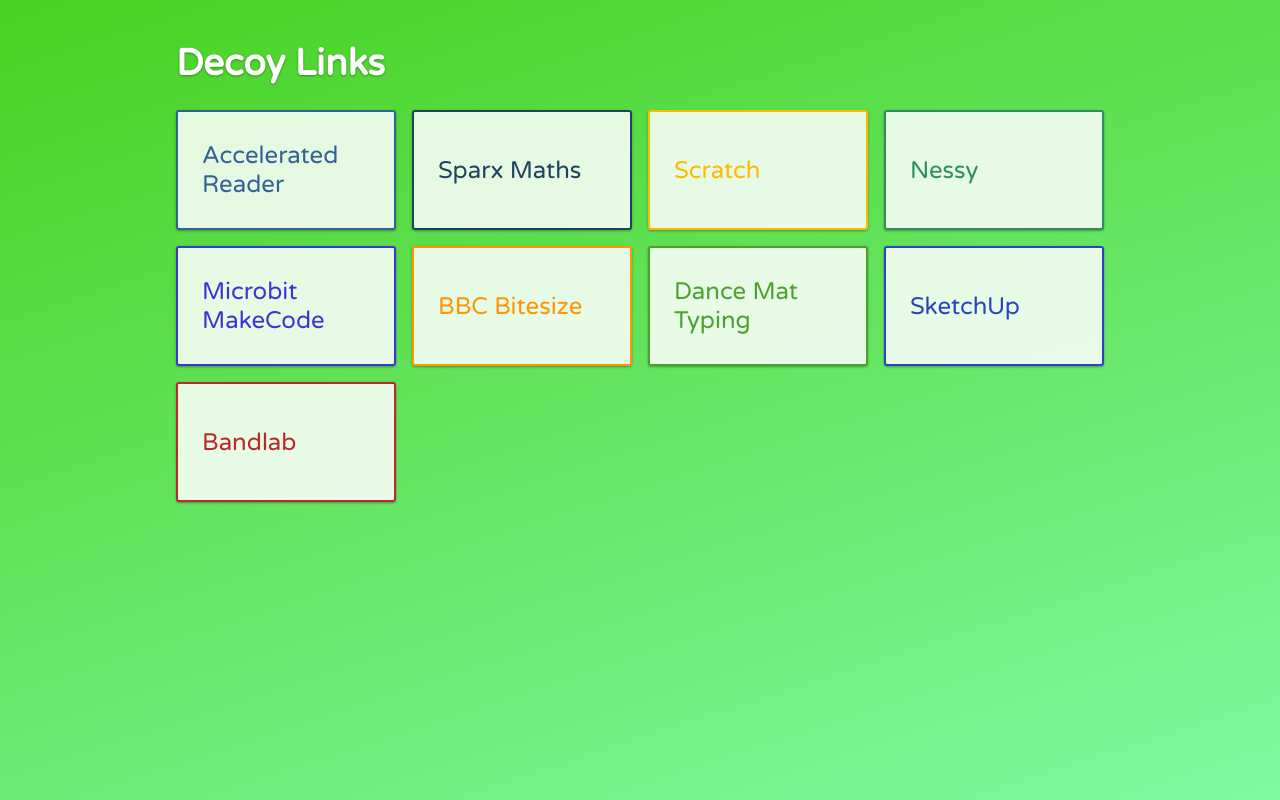
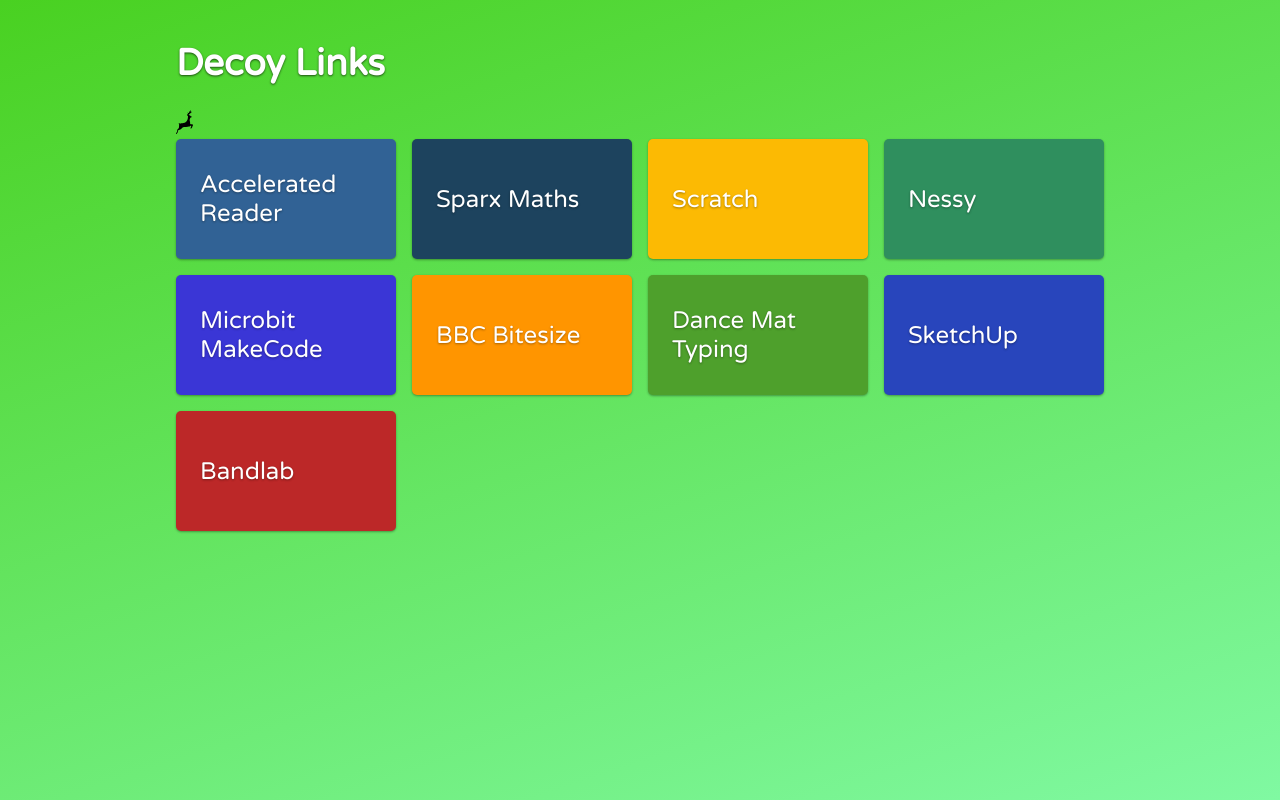
Before and after one commit to 4lefts/decoy-links, an Eleventy site: page src/index.html in a window 1280 px wide. Built offline with nearby package versions, Linux system fonts and the light colour scheme; Eleventy itself is replaced by a stand-in of ours; files that its build step writes are made by us from their sources.

Commit message:
init to github

```diff
--- a/src/_includes/link-layout.njk
+++ b/src/_includes/link-layout.njk
@@ -14,11 +14,12 @@
 </head>
 <body>
   <div class="container">
-    <h1>{{title}}</h1>
+    <h1>Decoy Links</h1>
+    <img src="./logo.svg">
     <ul class="link-grid">
       {% for link in links %}
-        <a href="{{link.url}}" style="color: {{link.color }}">
-          <li style="color: {{link.color }}; border-color: {{link.color}}">{{link.title}}</li>
+        <a href="{{link.url}}" style="background-color: {{link.color }}">
+          <li>{{link.title}}</li>
         </a>
       {% endfor %}
     </ul>
--- a/src/_includes/link-styles.css
+++ b/src/_includes/link-styles.css
@@ -28,7 +28,7 @@
 
 h1{
   font-size: 2.3em;
-  text-shadow: 0 1px 3px rgba(0,0,0,0.12), 0 1px 2px rgba(0,0,0,0.24);
+  text-shadow: 0 1px 3px rgba(0,0,0,0.12), 0 1px 2px rgba(0,0,0,0.54);
   color: white;
 }
 
@@ -44,19 +44,21 @@
 
 .link-grid a{
   padding: 1em;
-  border-style: solid;
-  border-width: 2px;
-  border-radius: 3px;
-  background-color: rgba(255, 255, 255, 0.85);
+  /* border-style: solid;
+  border-width: 2px; */
+  border-radius: 5px;
+  /* background-color: rgba(255, 255, 255, 0.85); */
+  color: white;
   font-size: 1.5em;
   display: flex;
   align-items: center;
   text-decoration: none;
   box-shadow: 0 1px 3px rgba(0,0,0,0.12), 0 1px 2px rgba(0,0,0,0.24);
+  text-shadow: 0 1px 3px rgba(0,0,0,0.12), 0 1px 2px rgba(0,0,0,0.24);
   transition: all 0.3s cubic-bezier(.25,.8,.25,1);
 }
 
 .link-grid a:hover{
   box-shadow: 0 10px 20px rgba(0,0,0,0.19), 0 6px 6px rgba(0,0,0,0.23);
-  background-color: white;
+  /* background-color: white; */
 }
```
Also changed, not shown: .eleventy.js, src/logo.svg (added).
